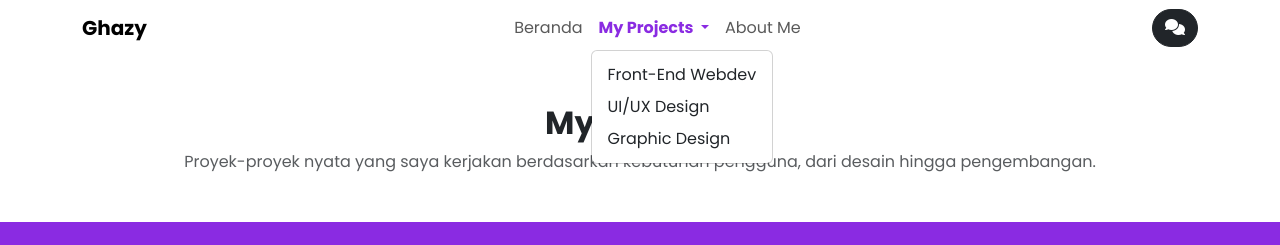
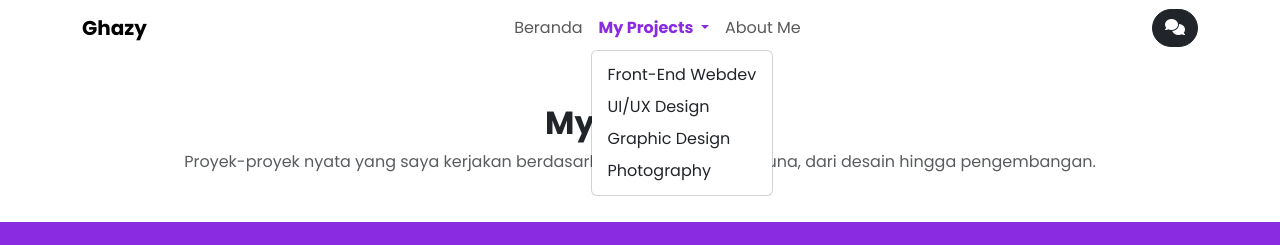
Before and after one commit to ghazyal/portfolio, a plain HTML site: page frontend.html in a window 1280 px wide. Both pictures are taken after a click on the button "My Projects". Shown: the top 245 px of the page. Drawn offline with nearby package versions, Linux system fonts and the light colour scheme.

Commit message:
Update frontend.html

```diff
--- a/frontend.html
+++ b/frontend.html
@@ -138,6 +138,7 @@
                           <li><a class="dropdown-item" href="https://ghazyal.github.io/portfolio/frontend.html">Front-End Webdev</a></li>
                           <li><a class="dropdown-item" href="https://ghazyal.github.io/portfolio/uiux.html">UI/UX Design</a></li>
                           <li><a class="dropdown-item" href="https://ghazyal.github.io/portfolio/graphic.html">Graphic Design</a></li>
+                          <li><a class="dropdown-item" href="https://ghazyal.github.io/portfolio/photo.html">Photography</a></li>
                         </ul>
                     </li>
                     <li class="nav-item">
```
